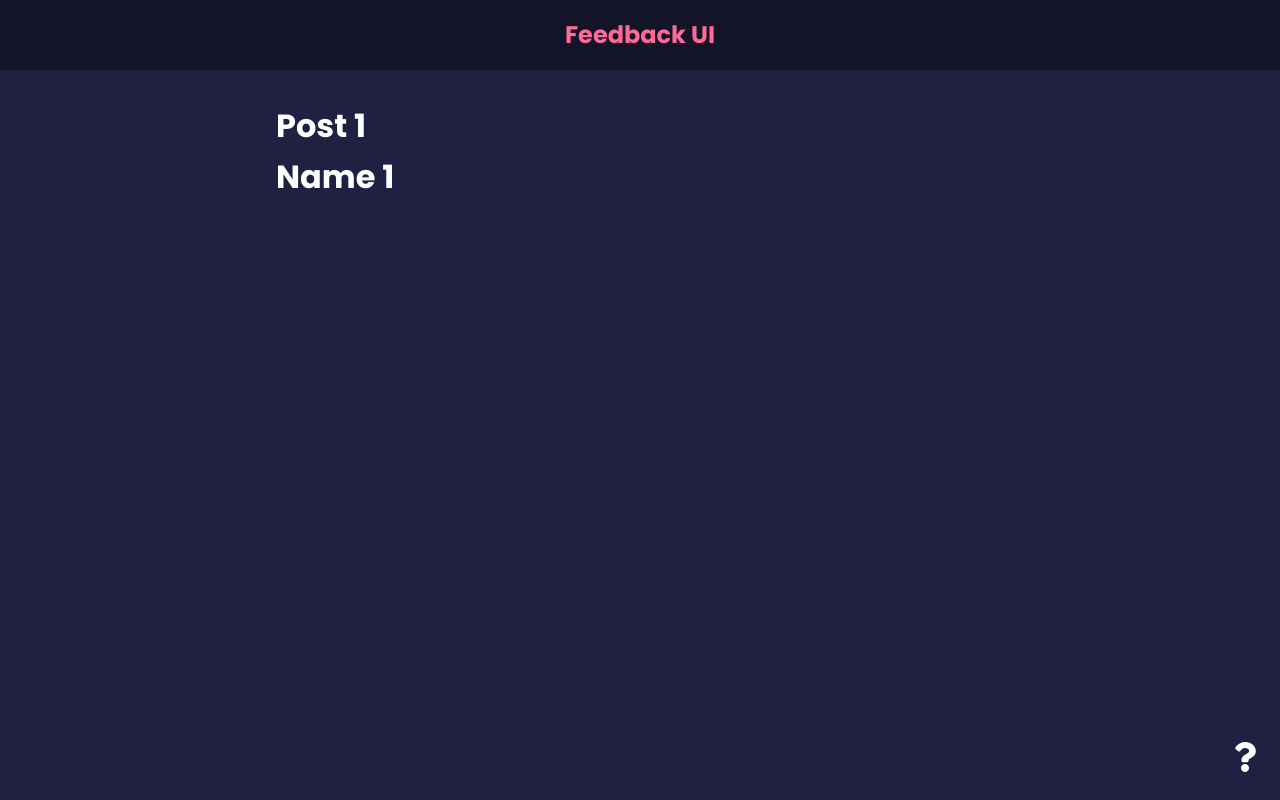
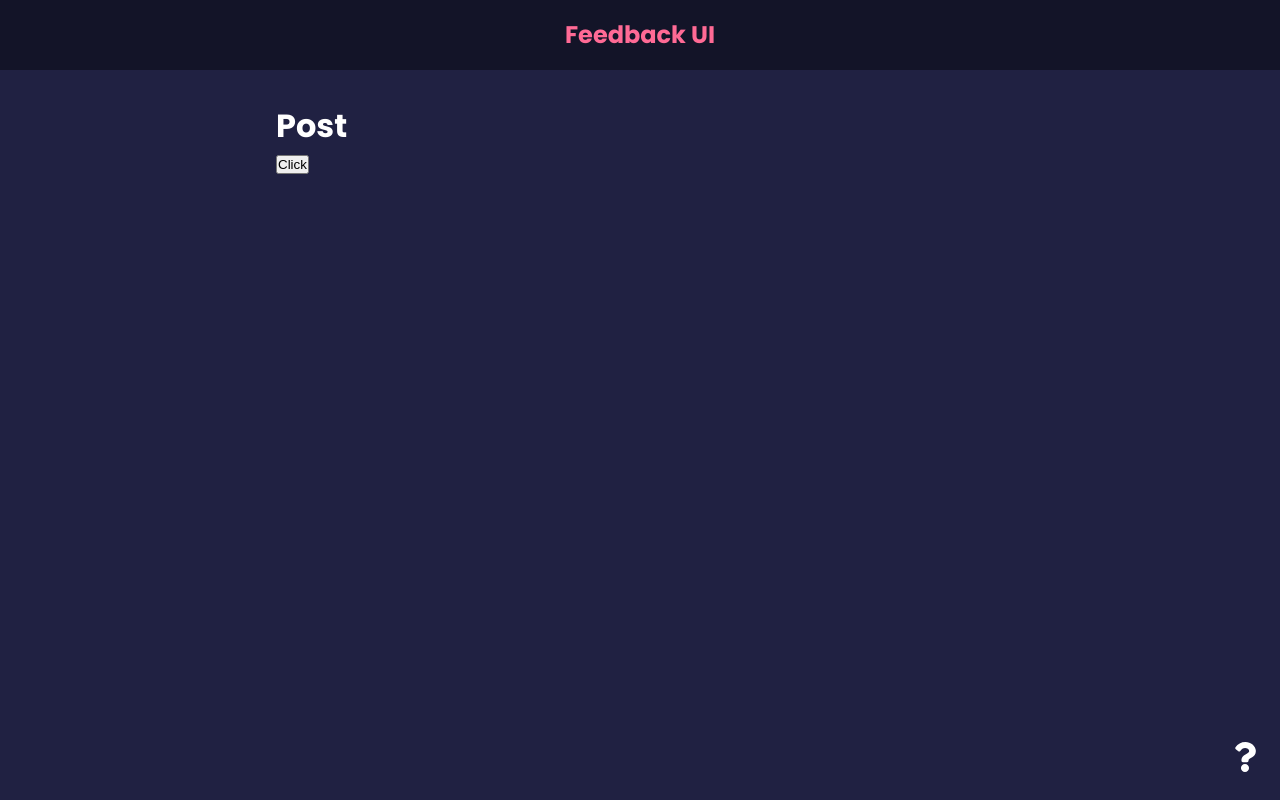
Before and after one commit to Mihalj97/pocetni-projekat-react, a React (Create React App) app: page /post/1/1 in a window 1280 px wide. Built offline with nearby package versions, Linux system fonts and the light colour scheme.

Commit message:
Navigate and nested routes

```diff
--- a/src/App.js
+++ b/src/App.js
@@ -40,7 +40,7 @@
                             </>
                         }></Route>
                     <Route path='/about' element={<AboutPage />} />
-                    <Route path='/post/:id/:name' element={<Post />} />
+                    <Route path='/post/*' element={<Post />} />
                 </Routes>
 
                 <AboutIconLink />
--- a/src/components/Post.jsx
+++ b/src/components/Post.jsx
@@ -1,12 +1,27 @@
-import {useParams} from 'react-router-dom'
+import React from 'react';
+import { Navigate, useNavigate, Routes, Route } from 'react-router-dom';
 
 function Post() {
-    const params = useParams()
+    const status = 200;
+    const navigate = useNavigate()
 
-    return <div>
-        <h1>Post {params.id}</h1>
-        <h1>Name {params.name}</h1>
-  </div>;
+    const onClick = () => {
+        console.log('Hello');
+        navigate('/about');
+    }
+
+    if (status === 400) {
+        <Navigate to='/notfound' />
+    }
+    return (
+        <div>
+            <h1>Post</h1>
+            <button onClick={onClick}>Click</button>
+            <Routes>
+                <Route path='/show' element={<h1>Hello world</h1>} />
+            </Routes>
+        </div>
+    )
 }
 
 export default Post;
```
